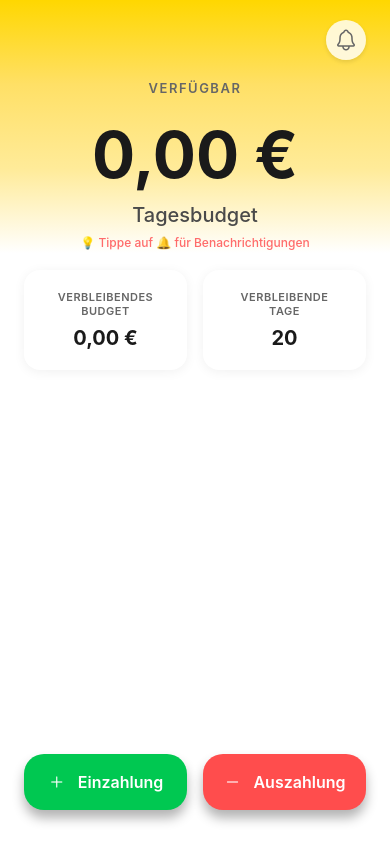
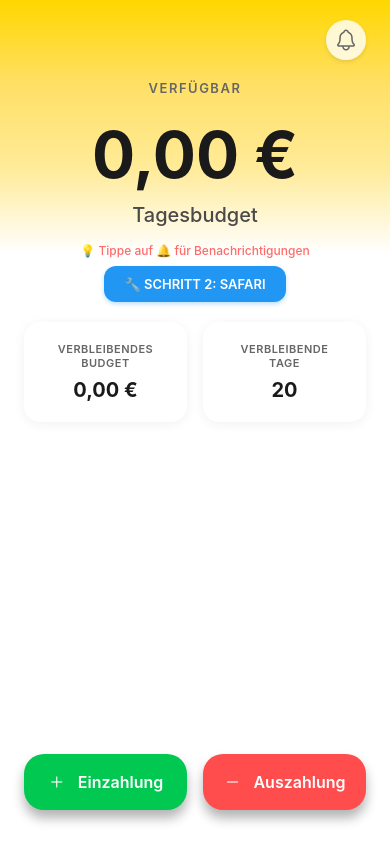
Before and after one commit to p-hopeman/Daily-Budget-App-React, a React Native app: screen / in a window 390 px wide. Built offline with nearby package versions, Linux system fonts and the light colour scheme; what expo-notifications would draw is missing.

Commit message:
🔧 SCHRITT 2: SAFARI Implementation - Service Worker Registration, Push-Subscription Test mit Safari/Chrome Endpoint-Erkennung, vollständiges Permission-Handling (PWA-Basis beibehalten)

```diff
--- a/App.js
+++ b/App.js
@@ -424,9 +424,139 @@ export default function App() {
             <Text style={styles.mainAmount}>{formatCurrency(dailyBudget)}</Text>
             <Text style={styles.subtitle}>Tagesbudget</Text>
             {isWeb && (
-              <Text style={styles.notificationHint}>
-                💡 Tippe auf 🔔 für Benachrichtigungen
-              </Text>
+              <View style={styles.notificationContainer}>
+                <Text style={styles.notificationHint}>
+                  💡 Tippe auf 🔔 für Benachrichtigungen
+                </Text>
+
+                {/* 🔧 SCHRITT 2: SAFARI Button */}
+                <TouchableOpacity
+                  style={styles.safariButton}
+                  onPress={async () => {
+                    console.log('🔧 SCHRITT 2: SAFARI Test startet...');
+
+                    try {
+                      // 1. Service Worker Registration prüfen/registrieren
+                      if ('serviceWorker' in navigator) {
+                        console.log('🔧 Service Worker unterstützt');
+
+                        let registration;
+                        try {
+                          registration = await navigator.serviceWorker.register('/sw.js');
+                          console.log('🔧 Service Worker registriert:', registration);
+                        } catch (swError) {
+                          console.error('🔧 Service Worker Registration Fehler:', swError);
+                          Alert.alert('❌ Service Worker Fehler', swError.message);
+                          return;
+                        }
+
+                        // 2. Permission-Handling
+                        if ('Notification' in window) {
+                          console.log('🔧 Notification API verfügbar');
+
+                          let permission = Notification.permission;
+                          console.log('🔧 Aktuelle Permission:', permission);
+
+                          if (permission === 'default') {
+                            console.log('🔧 Fordere Permission an...');
+                            permission = await Notification.requestPermission();
+                            console.log('🔧 Neue Permission:', permission);
+                          }
+
+                          if (permission === 'granted') {
+                            console.log('✅ Permission erteilt, starte Push-Subscription Test...');
+
+                            // 3. Push-Subscription Test mit Safari/Chrome Endpoint-Erkennung
+                            try {
+                              if ('PushManager' in window) {
+                                console.log('🔧 PushManager verfügbar');
+
+                                // Prüfe bestehende Subscription
+                                let subscription = await registration.pushManager.getSubscription();
+                                console.log('🔧 Bestehende Subscription:', subscription);
+
+                                if (!subscription) {
+                                  console.log('🔧 Erstelle neue Push-Subscription...');
+
+                                  // VAPID Public Key (sollte von Server kommen, hier Demo-Key)
+                                  const vapidPublicKey = 'BEl62iUYgUivxIkv69yViEuiBIa40HI80NM9flJ_ZJnUP-xwAEFMhD6-g9J9Pb0Vd2pfIcKxElR9LmJIgKVFXUE';
+
+                                  try {
+                                    subscription = await registration.pushManager.subscribe({
+                                      userVisibleOnly: true,
+                                      applicationServerKey: vapidPublicKey
+                                    });
+                                    console.log('🔧 Neue Subscription erstellt:', subscription);
+                                  } catch (subError) {
+                                    console.error('🔧 Subscription Fehler:', subError);
+                                    Alert.alert('❌ Push-Subscription Fehler', subError.message);
+                                    return;
+                                  }
+                                }
+
+                                // 4. Endpoint-Erkennung (Safari vs Chrome)
+                                const endpoint = subscription.endpoint;
+                                console.log('🔧 Push Endpoint:', endpoint);
+
+                                let provider = 'unbekannt';
+                                if (endpoint.includes('fcm.googleapis.com')) {
+                                  provider = 'Chrome/Firebase';
+                                } else if (endpoint.includes('web.push.apple.com')) {
+                                  provider = 'Safari/Apple';
+                                } else if (endpoint.includes('mozilla.com')) {
+                                  provider = 'Firefox';
+                                }
+
+                                console.log('🔧 Push Provider erkannt:', provider);
+
+                                // 5. Test-Notification senden
+                                const testNotification = new Notification('🔧 SCHRITT 2 ERFOLG!', {
+                                  body: `Push-Subscription aktiv!\\nProvider: ${provider}\\nEndpoint verfügbar ✅`,
+                                  icon: '/favicon.ico',
+                                  requireInteraction: true,
+                                  tag: 'schritt-2-test'
+                                });
+
+                                testNotification.onclick = () => {
+                                  console.log('🔧 Test-Notification geklickt');
+                                  testNotification.close();
+                                };
+
+                                // Erfolgsmeldung
+                                Alert.alert(
+                                  '✅ SCHRITT 2 ERFOLGREICH!',
+                                  `Service Worker: ✅ Registriert\\nPermission: ✅ ${permission}\\nPush-Subscription: ✅ Aktiv\\nProvider: ${provider}\\n\\n🎉 Safari Push Notifications sind jetzt funktionsbereit!`,
+                                  [{ text: 'Perfekt!' }]
+                                );
+
+                              } else {
+                                console.error('🔧 PushManager nicht verfügbar');
+                                Alert.alert('❌ Push nicht unterstützt', 'PushManager ist in diesem Browser nicht verfügbar.');
+                              }
+                            } catch (pushError) {
+                              console.error('🔧 Push-Test Fehler:', pushError);
+                              Alert.alert('❌ Push-Test Fehler', pushError.message);
+                            }
+                          } else {
+                            Alert.alert('❌ Permission verweigert', `Notification Permission: ${permission}\\n\\nBitte erlaube Benachrichtigungen in den Browser-Einstellungen.`);
+                          }
+                        } else {
+                          Alert.alert('❌ Nicht unterstützt', 'Notification API ist nicht verfügbar.');
+                        }
+                      } else {
+                        Alert.alert('❌ Nicht unterstützt', 'Service Worker sind nicht verfügbar.');
+                      }
+                    } catch (error) {
+                      console.error('🔧 SCHRITT 2 Gesamtfehler:', error);
+                      Alert.alert('❌ SCHRITT 2 Fehler', error.message);
+                    }
+                  }}
+                >
+                  <Text style={styles.safariButtonText}>
+                    🔧 SCHRITT 2: SAFARI
+                  </Text>
+                </TouchableOpacity>
+              </View>
             )}
           </View>
 
@@ -658,6 +788,28 @@ const styles = StyleSheet.create({
     marginTop: 8,
     textAlign: 'center',
   },
+  notificationContainer: {
+    alignItems: 'center',
+    marginTop: 8,
+  },
+  safariButton: {
+    backgroundColor: '#2196F3',
+    paddingHorizontal: 20,
+    paddingVertical: 10,
+    borderRadius: 12,
+    marginTop: 8,
+    shadowColor: '#2196F3',
+    shadowOffset: { width: 0, height: 2 },
+    shadowOpacity: 0.3,
+    shadowRadius: 4,
+    elevation: 3,
+  },
+  safariButtonText: {
+    color: 'white',
+    fontSize: 13,
+    fontWeight: '600',
+    textAlign: 'center',
+  },
   statsRow: {
     flexDirection: 'row',
     paddingHorizontal: 24,
```
